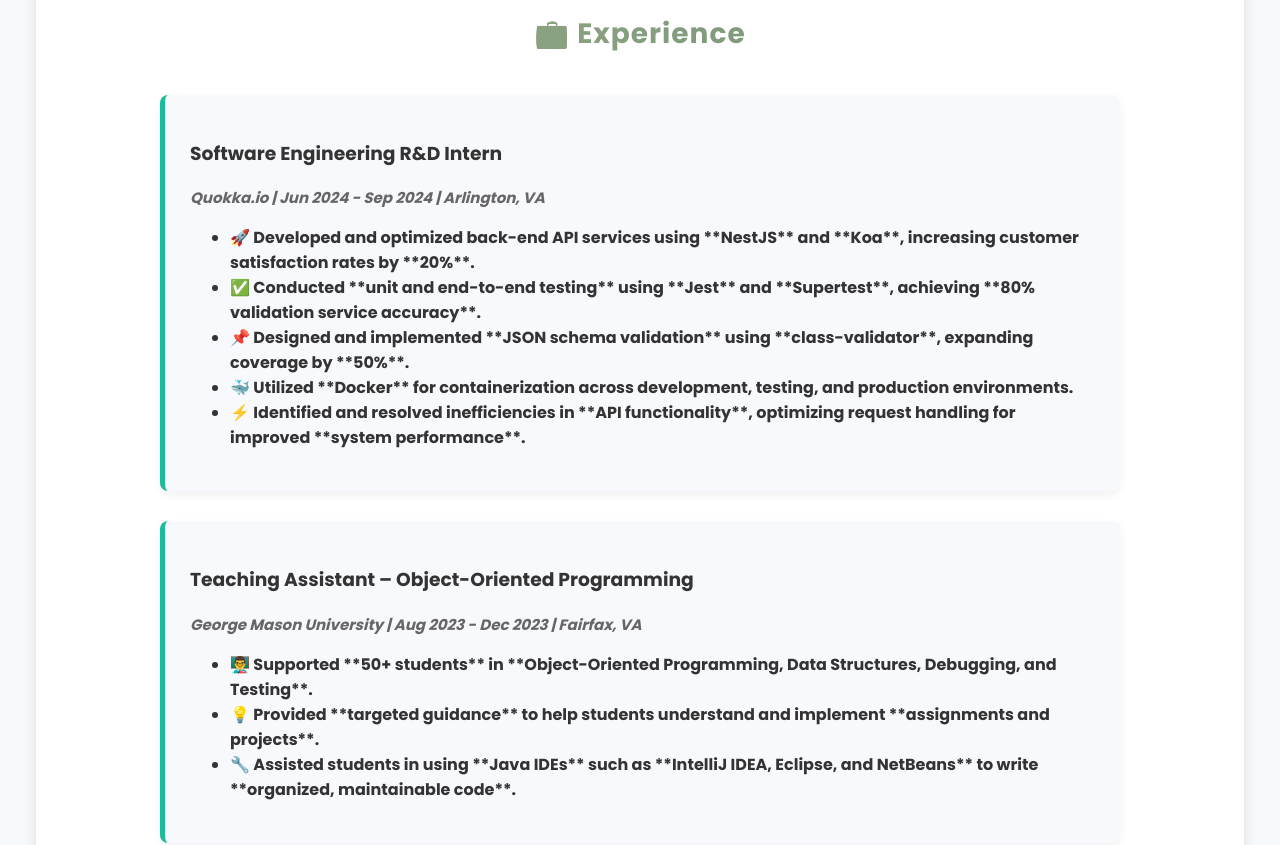
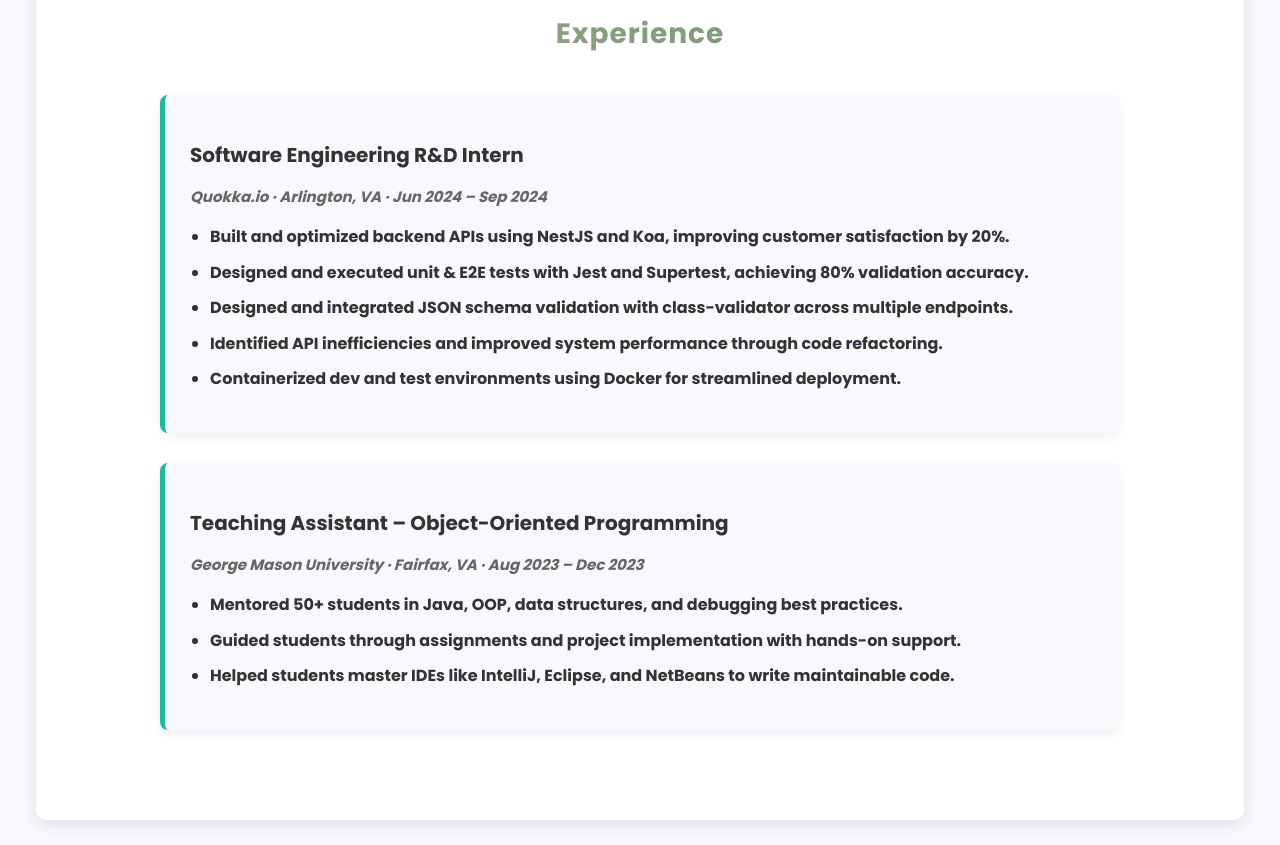
Before and after one commit to PhucGiaNguyen99/Phuc-Nguyen-Latest-Portfolio, a React (Create React App) app: page /experience in a window 1280 px wide. Shown: the part 300-1145 px from the top of the page. Built offline with nearby package versions, Linux system fonts and the light colour scheme.

Commit message:
style: improve the format of the experience sections

```diff
--- a/src/components/Experience.js
+++ b/src/components/Experience.js
@@ -4,29 +4,33 @@ import "./styles.css";
 const Experience = () => {
   return (
     <section className="experience-section">
-      <h2 className="section-title">💼 Experience</h2>
+      <h2 className="section-title">Experience</h2>
 
-      {/* Quokka.io Internship */}
-      <div className="experience-card">
-        <h3>Software Engineering R&D Intern</h3>
-        <p className="company">Quokka.io | Jun 2024 - Sep 2024 | Arlington, VA</p>
-        <ul>
-          <li>🚀 Developed and optimized back-end API services using **NestJS** and **Koa**, increasing customer satisfaction rates by **20%**.</li>
-          <li>✅ Conducted **unit and end-to-end testing** using **Jest** and **Supertest**, achieving **80% validation service accuracy**.</li>
-          <li>📌 Designed and implemented **JSON schema validation** using **class-validator**, expanding coverage by **50%**.</li>
-          <li>🐳 Utilized **Docker** for containerization across development, testing, and production environments.</li>
-          <li>⚡ Identified and resolved inefficiencies in **API functionality**, optimizing request handling for improved **system performance**.</li>
+      {/* 🔹 Quokka.io Internship */}
+      <div className="experience-card fade-in">
+        <div className="experience-header">
+          <h3>Software Engineering R&D Intern</h3>
+          <p className="company">Quokka.io · Arlington, VA · Jun 2024 – Sep 2024</p>
+        </div>
+        <ul className="experience-list">
+          <li>Built and optimized backend APIs using <strong>NestJS</strong> and <strong>Koa</strong>, improving customer satisfaction by <strong>20%</strong>.</li>
+          <li>Designed and executed <strong>unit & E2E tests</strong> with <strong>Jest</strong> and <strong>Supertest</strong>, achieving <strong>80% validation accuracy</strong>.</li>
+          <li>Designed and integrated <strong>JSON schema validation</strong> with <strong>class-validator</strong> across multiple endpoints.</li>
+          <li>Identified API inefficiencies and improved system performance through code refactoring.</li>
+          <li>Containerized dev and test environments using <strong>Docker</strong> for streamlined deployment.</li>
         </ul>
       </div>
 
-      {/* Teaching Assistant Experience */}
-      <div className="experience-card">
-        <h3>Teaching Assistant – Object-Oriented Programming</h3>
-        <p className="company">George Mason University | Aug 2023 - Dec 2023 | Fairfax, VA</p>
-        <ul>
-          <li>👨‍🏫 Supported **50+ students** in **Object-Oriented Programming, Data Structures, Debugging, and Testing**.</li>
-          <li>💡 Provided **targeted guidance** to help students understand and implement **assignments and projects**.</li>
-          <li>🔧 Assisted students in using **Java IDEs** such as **IntelliJ IDEA, Eclipse, and NetBeans** to write **organized, maintainable code**.</li>
+      {/* 🔹 Teaching Assistant */}
+      <div className="experience-card fade-in">
+        <div className="experience-header">
+          <h3>Teaching Assistant – Object-Oriented Programming</h3>
+          <p className="company">George Mason University · Fairfax, VA · Aug 2023 – Dec 2023</p>
+        </div>
+        <ul className="experience-list">
+          <li>Mentored <strong>50+ students</strong> in Java, OOP, data structures, and debugging best practices.</li>
+          <li>Guided students through assignments and project implementation with hands-on support.</li>
+          <li>Helped students master IDEs like <strong>IntelliJ</strong>, <strong>Eclipse</strong>, and <strong>NetBeans</strong> to write maintainable code.</li>
         </ul>
       </div>
     </section>
```
